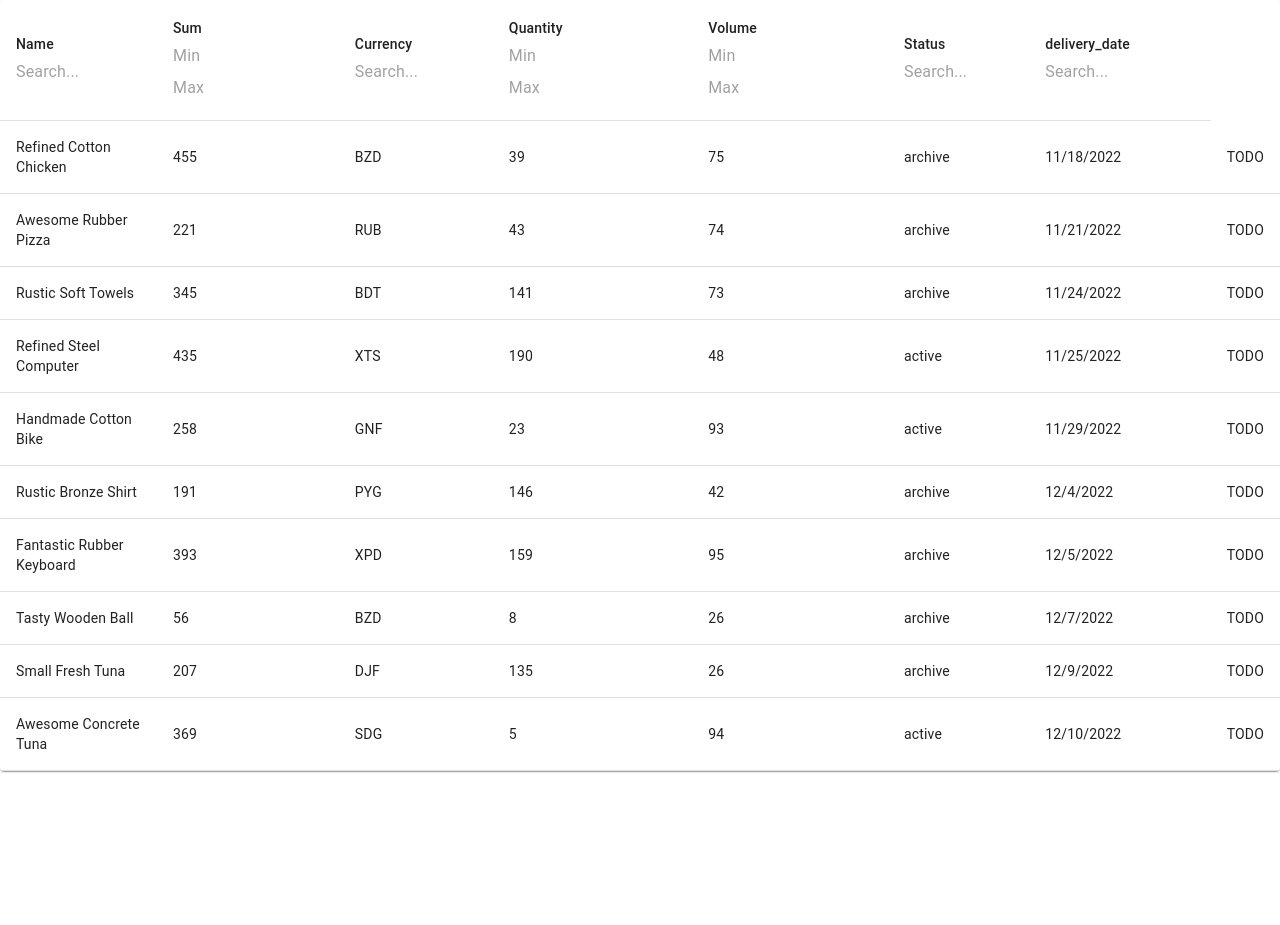
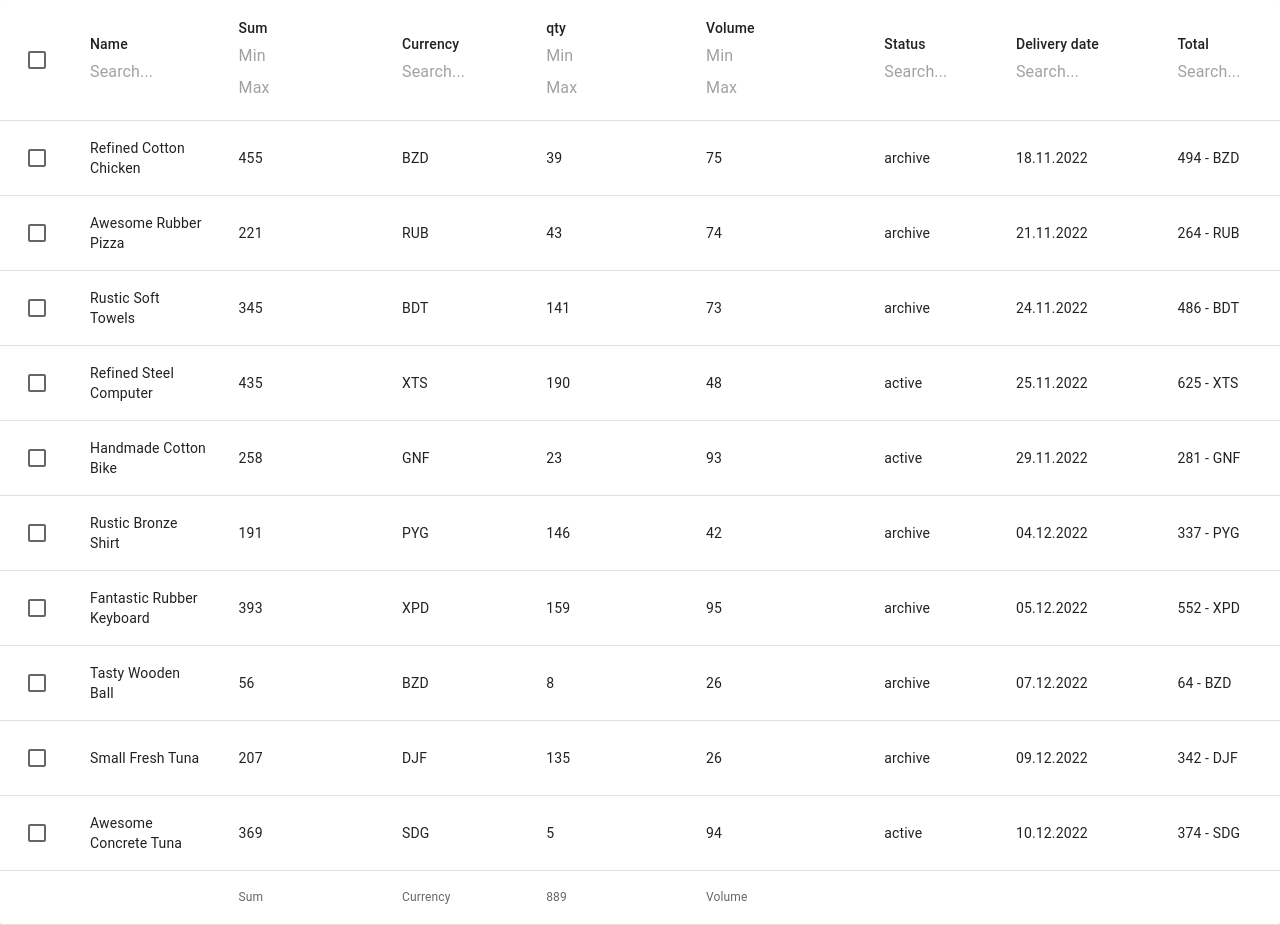
Before and after one commit to BlackHatMan/Table, a React (Create React App) app: page / in a window 1280 px wide. Before the commit the page ends 800 px from the top, so only its background shows below. Built offline with nearby package versions, Linux system fonts and the light colour scheme.

Commit message:
fix: corrected columns

```diff
--- a/src/App.tsx
+++ b/src/App.tsx
@@ -1,9 +1,10 @@
 import { useState, useEffect } from 'react';
-import { makeData, Products } from './fakeData';
+import { makeData } from './fakeData';
 import { TableLocal } from './TableLocal';
+import { columnScheme } from './types';
 
 function App() {
-  const [data, setDate] = useState<Products[]>();
+  const [data, setDate] = useState<columnScheme[]>();
 
   useEffect(() => {
     const endpoint1 = makeData(5);
@@ -11,10 +12,10 @@ function App() {
 
     const sortByDate = [...endpoint1, ...endpoint2]
       .sort((a, b) => new Date(a.delivery_date).getTime() - new Date(b.delivery_date).getTime())
-      .map((el) => {
+      .map((product) => {
         return {
-          ...el,
-          delivery_date: new Date(el.delivery_date).toLocaleDateString(),
+          ...product,
+          total: (product.qty + product.sum).toString() + ' - ' + product.currency,
         };
       });
 
--- a/src/TableLocal.tsx
+++ b/src/TableLocal.tsx
@@ -5,15 +5,16 @@ import Table from '@mui/material/Table';
 import TableBody from '@mui/material/TableBody';
 import TableCell from '@mui/material/TableCell';
 import TableContainer from '@mui/material/TableContainer';
+import TableFooter from '@mui/material/TableFooter';
 import TableHead from '@mui/material/TableHead';
 import TableRow from '@mui/material/TableRow';
 import Paper from '@mui/material/Paper';
 
 import { schemeColumns } from './schemeColumns';
-import { Products } from './fakeData';
 import { Filter } from './Filter';
+import { columnScheme } from './types';
 
-export const TableLocal = ({ data }: { data: Products[] }) => {
+export const TableLocal = ({ data }: { data: columnScheme[] }) => {
   const columns = useMemo(() => schemeColumns, []);
 
   const table = useReactTable({
@@ -21,8 +22,9 @@ export const TableLocal = ({ data }: { data: Products[] }) => {
     columns,
     getCoreRowModel: getCoreRowModel(),
     getFilteredRowModel: getFilteredRowModel(),
+    enableMultiRowSelection: true,
   });
-  console.log(table.getState());
+
   return (
     <Box sx={{ width: '100%' }}>
       <TableContainer component={Paper}>
@@ -32,8 +34,8 @@ export const TableLocal = ({ data }: { data: Products[] }) => {
               {table.getFlatHeaders().map((header) => {
                 return (
                   <TableCell key={header.id}>
-                    {header.column.columnDef.id}
-                    <Filter column={header.column} table={table} />
+                    {flexRender(header.column.columnDef.header, header.getContext())}
+                    {header.column.getCanFilter() && <Filter column={header.column} table={table} />}
                   </TableCell>
                 );
               })}
@@ -48,11 +50,21 @@ export const TableLocal = ({ data }: { data: Products[] }) => {
                       <TableCell key={cell.id}>{flexRender(cell.column.columnDef.cell, cell.getContext())}</TableCell>
                     );
                   })}
-                  <TableCell> TODO{/* Add summary */}</TableCell>
                 </TableRow>
               );
             })}
           </TableBody>
+          <TableFooter>
+            {table.getFooterGroups().map((footerGroup) => (
+              <TableRow key={footerGroup.id}>
+                {footerGroup.headers.map((header) => (
+                  <TableCell key={header.id}>
+                    {flexRender(header.column.columnDef.footer, header.getContext())}
+                  </TableCell>
+                ))}
+              </TableRow>
+            ))}
+          </TableFooter>
         </Table>
       </TableContainer>
     </Box>
--- a/src/fakeData.tsx
+++ b/src/fakeData.tsx
@@ -1,15 +1,5 @@
 import { faker } from '@faker-js/faker';
-
-export type Products = {
-  id: string;
-  status: 'active' | 'archive';
-  sum: number;
-  qty: number;
-  volume: number;
-  name: string;
-  delivery_date: string;
-  currency: string;
-};
+import { Products } from './types';
 
 const newResponse = (): Products => {
   return {
--- a/src/schemeColumns.ts
+++ /dev/null
@@ -1,34 +0,0 @@
-import { ColumnDef } from '@tanstack/react-table';
-import { Products } from './fakeData';
-
-export const schemeColumns: ColumnDef<Products>[] = [
-  {
-    accessorFn: (row) => row.name,
-    id: 'Name',
-  },
-  {
-    accessorFn: (row) => row.sum,
-    id: 'Sum',
-  },
-  {
-    accessorFn: (row) => row.currency,
-    id: 'Currency',
-  },
-  {
-    accessorFn: (row) => row.qty,
-    id: 'Quantity',
-  },
-  {
-    accessorFn: (row) => row.volume,
-    id: 'Volume',
-  },
-  {
-    accessorFn: (row) => row.status,
-    id: 'Status',
-  },
-  {
-    accessorFn: (row) => row.delivery_date,
-    id: 'delivery_date',
-    header: () => 'Delivery date',
-  },
-];
--- /dev/null
+++ b/src/schemeColumns.tsx
@@ -0,0 +1,90 @@
+import { Checkbox, CheckboxProps } from '@mui/material';
+import { ColumnDef } from '@tanstack/react-table';
+import { useRef, useEffect } from 'react';
+import { columnScheme } from './types';
+
+export const schemeColumns: ColumnDef<columnScheme>[] = [
+  {
+    accessorKey: 'id',
+    enableColumnFilter: false,
+    header: ({ table }) => (
+      <>
+        <IndeterminateCheckbox
+          {...{
+            checked: table.getIsAllRowsSelected(),
+            indeterminate: table.getIsSomeRowsSelected(),
+            onChange: table.getToggleAllRowsSelectedHandler(),
+          }}
+        />
+      </>
+    ),
+    cell: ({ row }) => (
+      <>
+        <IndeterminateCheckbox
+          {...{
+            checked: row.getIsSelected(),
+            indeterminate: row.getIsSomeSelected(),
+            onChange: row.getToggleSelectedHandler(),
+          }}
+        />
+      </>
+    ),
+  },
+  {
+    accessorFn: (row) => row.name,
+    id: 'Name',
+    cell: (info) => info.getValue(),
+  },
+  {
+    accessorFn: (row) => row.sum,
+    id: 'Sum',
+    cell: (info) => info.getValue(),
+    footer: (props) => props.column.id,
+  },
+  {
+    accessorFn: (row) => row.currency,
+    id: 'Currency',
+    cell: (info) => info.getValue(),
+    footer: (props) => props.column.id,
+  },
+  {
+    accessorFn: (row) => row.qty,
+    id: 'qty',
+    cell: (info) => info.getValue(),
+    footer: ({ table }) =>
+      table.getFilteredRowModel().rows.reduce((total, row) => total + (row.getValue('qty') as number), 0),
+  },
+  {
+    accessorFn: (row) => row.volume,
+    id: 'Volume',
+    cell: (info) => info.getValue(),
+    footer: (props) => props.column.id,
+  },
+  {
+    accessorFn: (row) => row.status,
+    id: 'Status',
+    cell: (info) => info.getValue(),
+  },
+  {
+    accessorFn: (row) => row.delivery_date,
+    id: 'Delivery date',
+    cell: (info) => new Date(info.getValue() as string).toLocaleDateString('ru-Ru'),
+  },
+  {
+    accessorFn: (row) => row.total,
+    id: 'Total',
+    cell: (info) => info.getValue(),
+  },
+];
+
+export const IndeterminateCheckbox = ({ indeterminate, ...rest }: { indeterminate?: boolean } & CheckboxProps) => {
+  const ref = useRef<HTMLInputElement>(null!);
+
+  useEffect(() => {
+    if (typeof indeterminate === 'boolean') {
+      ref.current.indeterminate = !rest.checked && indeterminate;
+    }
+  }, [indeterminate, rest.checked]);
+
+  return <Checkbox inputRef={ref} {...rest} />;
+};
--- /dev/null
+++ b/src/types.ts
@@ -0,0 +1,12 @@
+export type Products = {
+  id: string;
+  status: 'active' | 'archive';
+  sum: number;
+  qty: number;
+  volume: number;
+  name: string;
+  delivery_date: string;
+  currency: string;
+};
+
+export type columnScheme = Products & { total: string };
--- a/tsconfig.json
+++ b/tsconfig.json
@@ -1,6 +1,6 @@
 {
   "compilerOptions": {
-    "target": "es5",
+    "target": "ES6",
     "lib": [
       "dom",
       "dom.iterable",
@@ -22,5 +22,5 @@
   },
   "include": [
     "src"
-  ]
+   ]
 }
```
